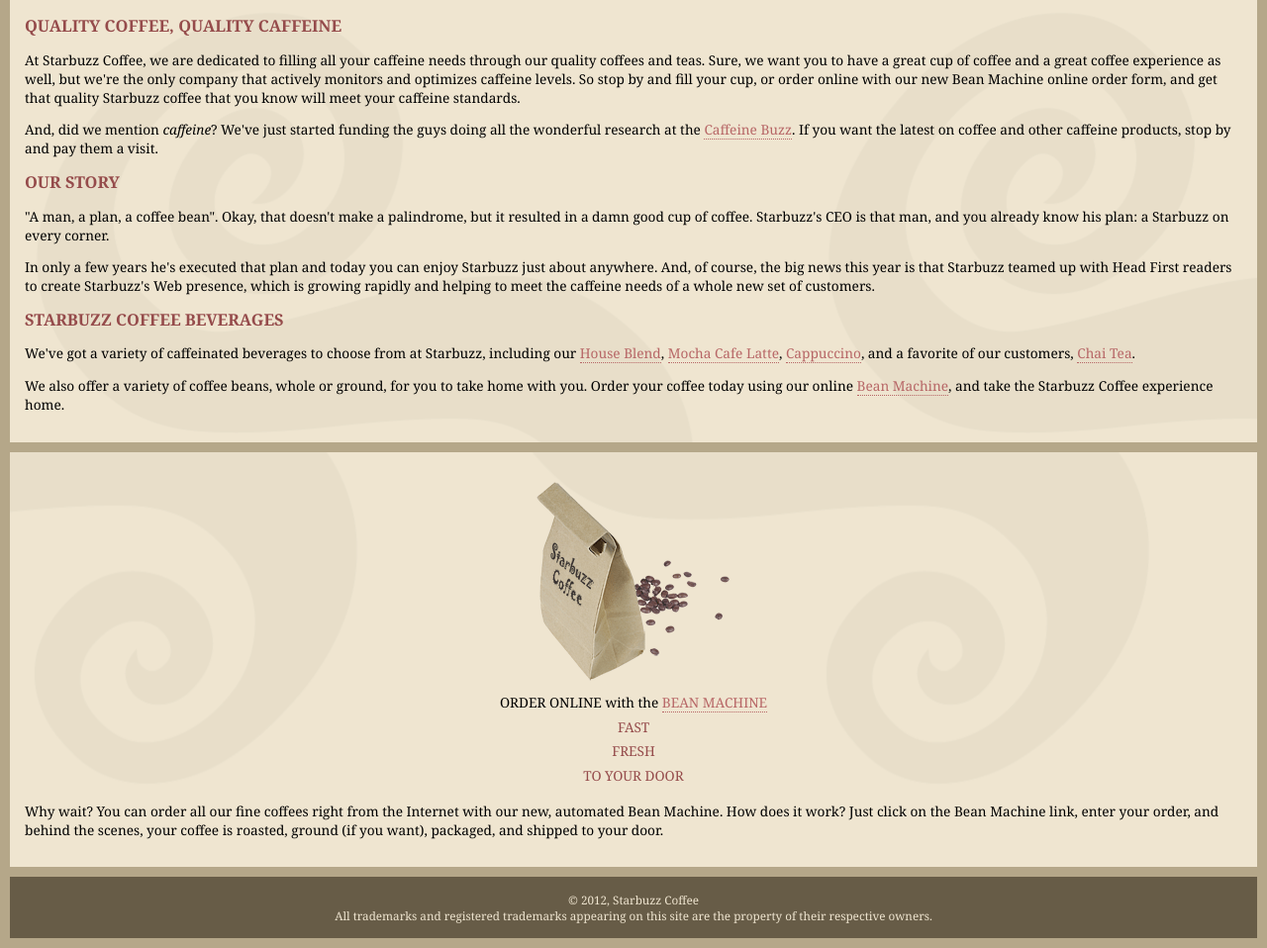
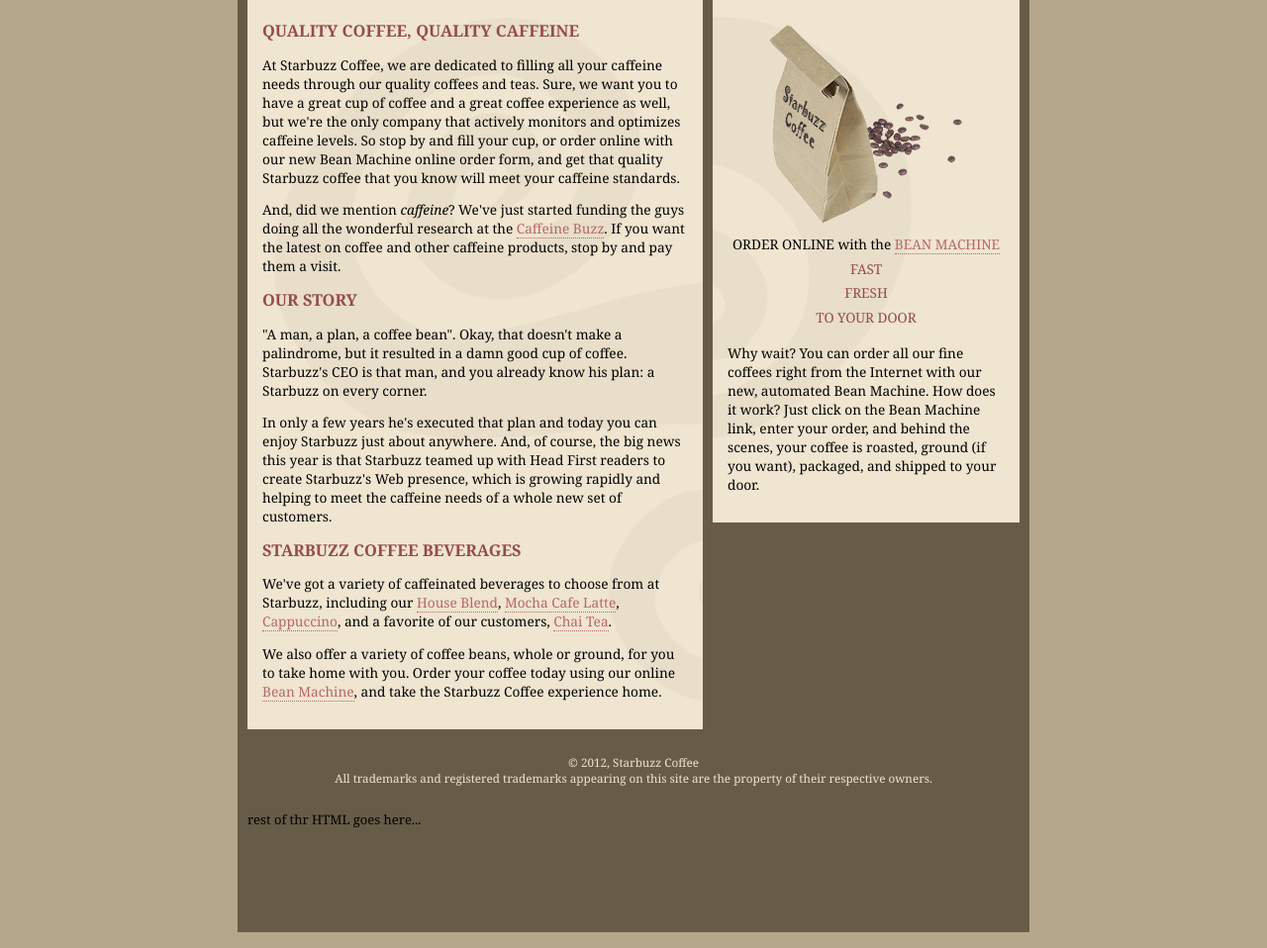
Before and after one commit to naisi1028/starbuzz, a plain HTML site: page starbuzz/index.html in a window 1280 px wide. Shown: the part 139-1097 px from the top of the page at 99% size. Drawn offline with Linux system fonts and the light colour scheme.

Commit message:
Add files via upload

```diff
--- a/starbuzz/index.html
+++ b/starbuzz/index.html
@@ -7,9 +7,33 @@
   </head>
 
   <body>
+      <div id="allcontent">
     <div id="header">
       <img src="images/header.gif" alt="Starbuzz Coffee header image">
     </div>
+
+    <div id="sidebar">
+      <p class="beanheading">
+        <img src="images/bag.gif" alt="Bean Machine bag">
+        <br>
+        ORDER ONLINE
+        with the
+        <a href="form.html">BEAN MACHINE</a>
+        <br>
+        <span class="slogan">
+            FAST <br>
+            FRESH <br>
+            TO YOUR DOOR <br>
+        </span>
+      </p>
+      <p>
+        Why wait?  You can order all our fine coffees right from the Internet with our new,
+        automated Bean Machine.  How does it work?  Just click on the Bean Machine link,
+        enter your order, and behind the scenes, your coffee is roasted, ground
+        (if you want), packaged, and shipped to your door.
+      </p>
+    </div>
+
 
     <div id="main">
       <h1>QUALITY COFFEE, QUALITY CAFFEINE</h1>
@@ -58,27 +82,6 @@
       </p>
     </div>
 
-    <div id="sidebar">
-      <p class="beanheading">
-        <img src="images/bag.gif" alt="Bean Machine bag">
-        <br>
-        ORDER ONLINE
-        with the
-        <a href="form.html">BEAN MACHINE</a>
-        <br>
-        <span class="slogan">
-            FAST <br>
-            FRESH <br>
-            TO YOUR DOOR <br>
-        </span>
-      </p>
-      <p>
-        Why wait?  You can order all our fine coffees right from the Internet with our new,
-        automated Bean Machine.  How does it work?  Just click on the Bean Machine link,
-        enter your order, and behind the scenes, your coffee is roasted, ground
-        (if you want), packaged, and shipped to your door.
-      </p>
-    </div>
 
     <div id="footer">
       &copy; 2012, Starbuzz Coffee
@@ -87,5 +90,11 @@
       this site are the property of their respective owners.
     </div>
 
+
+      <div id="header">
+        rest of thr HTML goes here...
+        </div>
+        </div>
+
   </body>
 </html>
--- a/starbuzz/starbuzz.css
+++ b/starbuzz/starbuzz.css
@@ -15,7 +15,9 @@ body {
   background:       #efe5d0 url(images/background.gif) top left;
   font-size:        105%;
   padding:          15px;
-  margin:           0px 10px 10px 10px;
+  margin:           0px 330px 10px 10px;
+
+
 }
 
 #sidebar {
@@ -23,6 +25,10 @@ body {
   font-size:        105%;
   padding:          15px;
   margin:           0px 10px 10px 10px;
+  width:            280px;
+  float:            right;
+
+
 }
 
 #footer {
@@ -32,6 +38,7 @@ body {
   padding:          15px;
   margin:           10px;
   font-size:        90%;
+  clear:            right;
 }
 
 h1 {
@@ -56,3 +63,12 @@ a:visited {
   text-decoration:  none;
   border-bottom:    thin dotted #675c47;
 }
+
+#allcontent{
+  width:          800px;
+  padding-top:    5px;
+  padding-bottom: 5px;
+  background-color: #675c47;
+  margin-left:      auto;
+  margin-right:     auto;
+}
```
